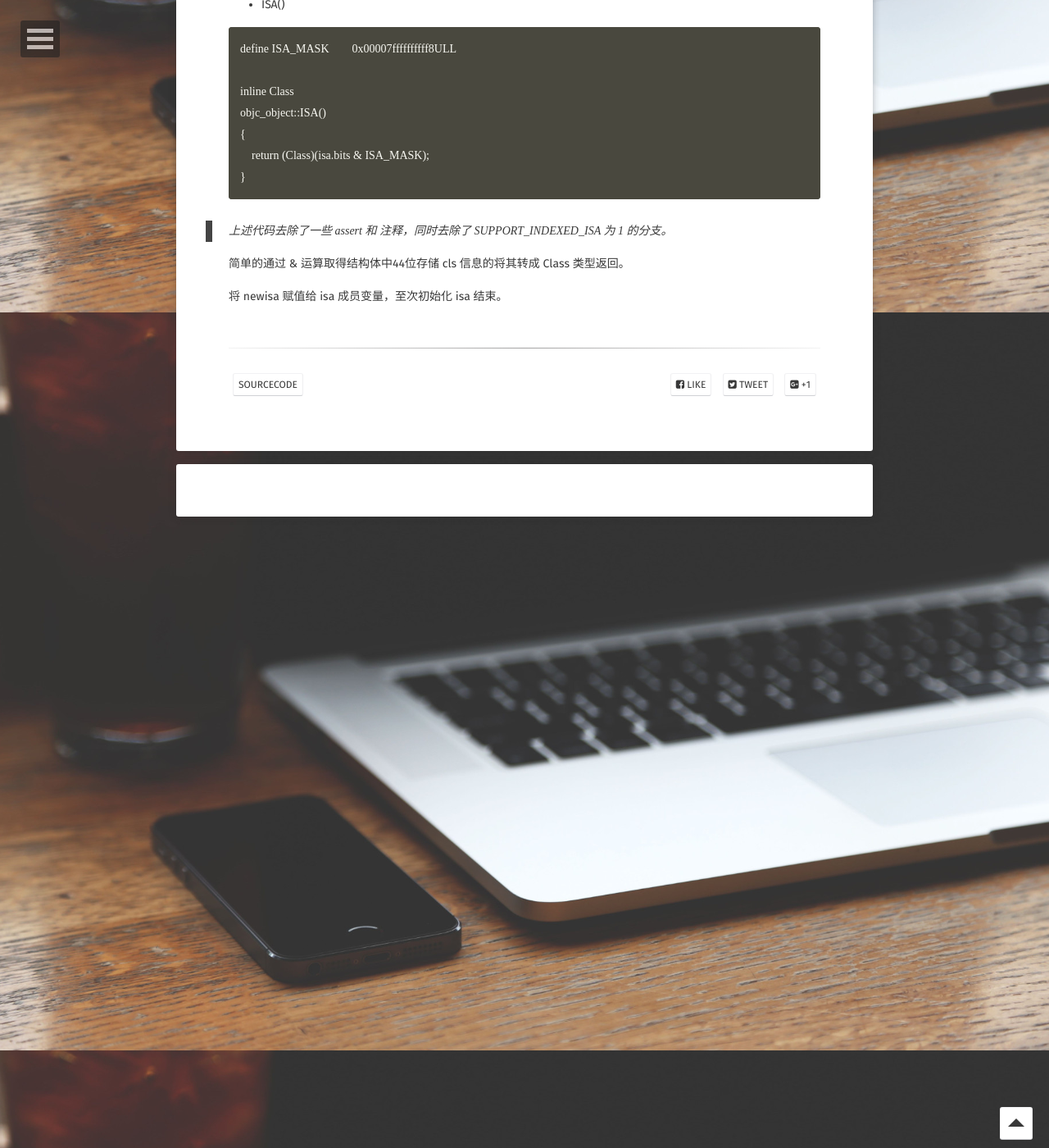
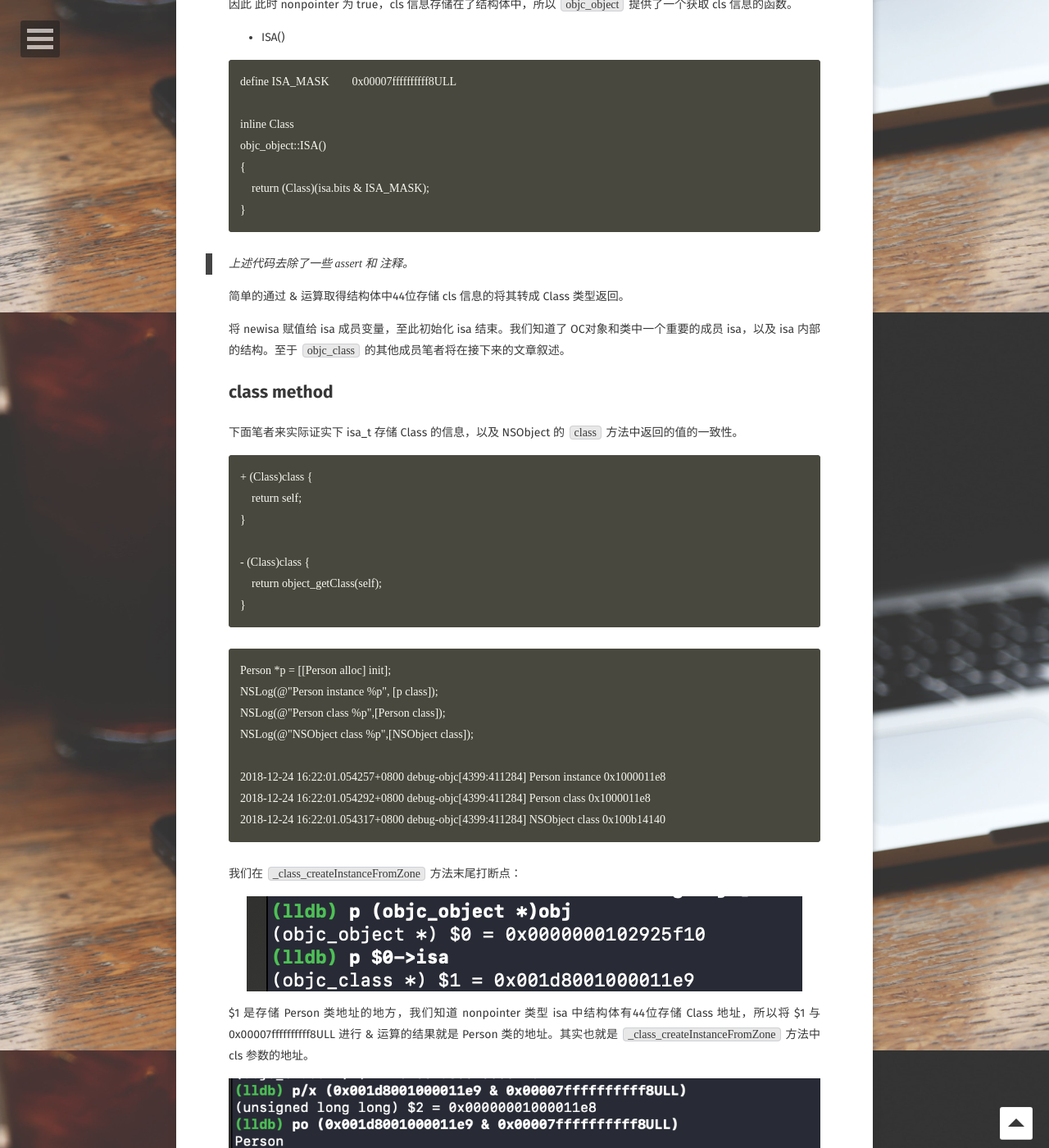
Before and after one commit to longjianjiang/longjianjiang.github.io, a Jekyll site: the page built from _posts/2018-12-21-runtime-source-code-first.md, in a window 1280 px wide and 1400 px high, scrolled down 4119 px. Shown: the whole window at 82% size. Built offline with Jekyll 4.4.1, drawn with Linux system fonts in a browser that asks for light colours; some web fonts are replaced; comment, search, counter and statistics services are not loaded; some of the changed text lies outside the part shown.

Commit message:
Update(auto commit)

````diff
--- a/_posts/2018-12-21-runtime-source-code-first.md
+++ b/_posts/2018-12-21-runtime-source-code-first.md
@@ -44,6 +44,8 @@ SUPPORT_INDEXED_ISA: 这个宏为 1 时，此时 isa 中并没有直接存储 cl
 
 SUPPORT_NONPOINTER_ISA: 这个宏就是根据上面两个宏来得到的，当上述有一个为 1，该宏也为1，说明此时 isa 中不再是单纯的指针，还存储了其他的信息。
 ```
+
+> SUPPORT_INDEXED_ISA 不支持 iOS平台，下面笔者摘录的代码中就去除了 SUPPORT_INDEXED_ISA 为 1 的情况。
 
 👇是 isa_t 声明，以及结构体各个成员的作用：
 
@@ -119,7 +121,7 @@ objc_object::initIsa(Class cls, bool nonpointer, bool hasCxxDtor)
 }
 ```
 
-> 上述代码去除了一些 assert 和注释，同时假定nonpointer 为 true，省略了 SUPPORT_INDEXED_ISA 为 1 的情况。
+> 上述代码去除了一些 assert 和注释，同时假定nonpointer 为 true。
 
 上述代码就是内部用来初始化 isa 的方法，我们看到如果 nonpointer 为false，直接赋值 cls 存储类的信息。
 
@@ -153,8 +155,61 @@ objc_object::ISA()
 }
 ```
 
-> 上述代码去除了一些 assert 和 注释，同时去除了 SUPPORT_INDEXED_ISA 为 1 的分支。
+> 上述代码去除了一些 assert 和 注释。
 
 简单的通过 & 运算取得结构体中44位存储 cls 信息的将其转成 Class 类型返回。
 
-将 newisa 赋值给 isa 成员变量，至次初始化 isa 结束。
+将 newisa 赋值给 isa 成员变量，至此初始化 isa 结束。我们知道了 OC对象和类中一个重要的成员 isa，以及 isa 内部的结构。至于 `objc_class` 的其他成员笔者将在接下来的文章叙述。
+
+## class method
+
+下面笔者来实际证实下 isa_t 存储 Class 的信息，以及 NSObject 的 `class` 方法中返回的值的一致性。
+
+```
++ (Class)class {
+    return self;
+}
+
+- (Class)class {
+    return object_getClass(self);
+}
+```
+
+```
+Person *p = [[Person alloc] init];
+NSLog(@"Person instance %p", [p class]);
+NSLog(@"Person class %p",[Person class]);
+NSLog(@"NSObject class %p",[NSObject class]);
+
+2018-12-24 16:22:01.054257+0800 debug-objc[4399:411284] Person instance 0x1000011e8
+2018-12-24 16:22:01.054292+0800 debug-objc[4399:411284] Person class 0x1000011e8
+2018-12-24 16:22:01.054317+0800 debug-objc[4399:411284] NSObject class 0x100b14140
+```
+
+我们在 `_class_createInstanceFromZone` 方法末尾打断点：
+
+![runtime_source_code_first_2]({{site.url}}/assets/images/blog/runtime_source_code_first_2.png)
+
+$1 是存储 Person 类地址的地方，我们知道 nonpointer 类型 isa 中结构体有44位存储 Class 地址，所以将 $1 与 0x00007ffffffffff8ULL 进行 & 运算的结果就是 Person 类的地址。其实也就是 `_class_createInstanceFromZone` 方法中 cls 参数的地址。
+
+![runtime_source_code_first_3]({{site.url}}/assets/images/blog/runtime_source_code_first_3.png)
+
+我们看到 $2 和 $4 地址相同，也就是我们打印出的 Person instance 和 Person class 的地址。
+
+![runtime_source_code_first_4]({{site.url}}/assets/images/blog/runtime_source_code_first_4.png)
+
+首先我们取得 Person 类的isa 地址 $5, 根据上面的方法我们取到 Person MetaClass地址 记做 $7。
+
+然后我们取得 Person MetaClass的 isa 地址 $8, 还是根据上面的方法我们取到 root meta class 的地址记做 $10。
+
+然后我们取得 root meta class的isa 地址 $11, 发现 $11 地址和 $8 相同，也就是符合了之前的那张图，root meta class 的 isa 指向了自己。
+
+![runtime_source_code_first_5]({{site.url}}/assets/images/blog/runtime_source_code_first_5.png)、
+
+我们根据 NSObject 地址取得 NSObject isa 地址 $13, 发现和之前Person MetaClass isa 地址 $8 相同，也符合前面的那张图。
+
+## References
+
+[http://www.sealiesoftware.com/blog/archive/2009/04/14/objc_explain_Classes_and_metaclasses.html](http://www.sealiesoftware.com/blog/archive/2009/04/14/objc_explain_Classes_and_metaclasses.html)
+
+[http://www.sealiesoftware.com/blog/archive/2013/09/24/objc_explain_Non-pointer_isa.html](http://www.sealiesoftware.com/blog/archive/2013/09/24/objc_explain_Non-pointer_isa.html)
````
Also changed, not shown: assets/images/blog/runtime_source_code_first_2.png (added), assets/images/blog/runtime_source_code_first_3.png (added), assets/images/blog/runtime_source_code_first_4.png (added), assets/images/blog/runtime_source_code_first_5.png (added).
